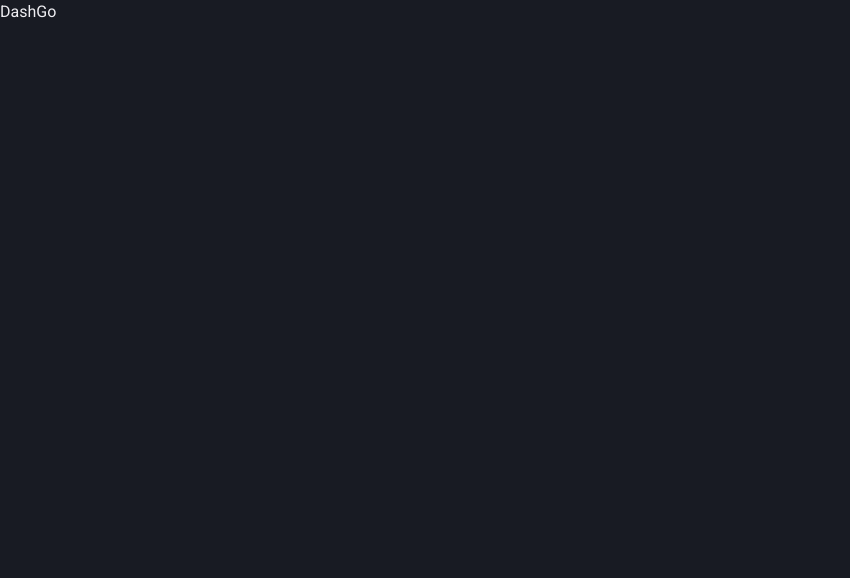
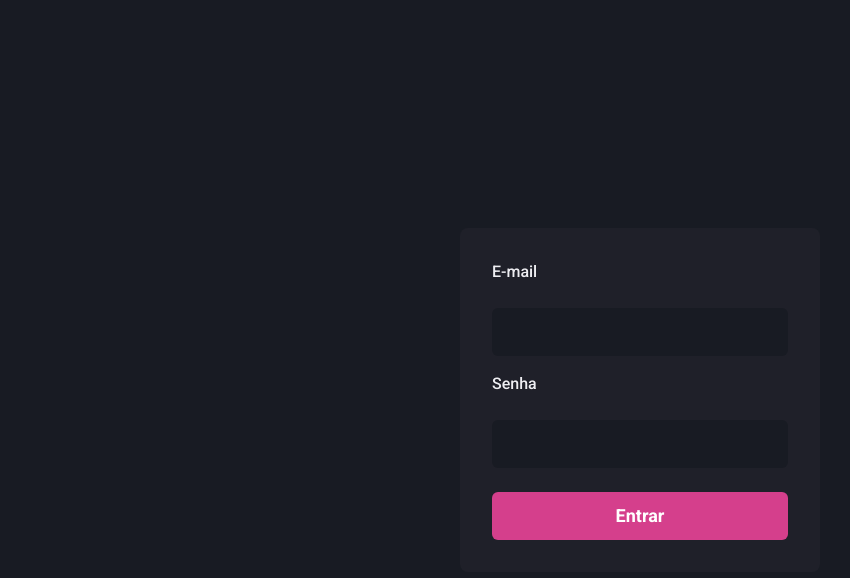
Before and after one commit to carlos-hr/dashgo, a Next.js app: page / in a window 1280 px wide. Shown: the top 578 px of the page, without its empty margins (0-850 px from the left). Built offline with nearby package versions, Linux system fonts and the light colour scheme.

Commit message:
feat(signIn): creating mock design of signin page

```diff
--- /dev/null
+++ b/src/components/index.tsx
@@ -0,0 +1 @@
+export { default as Input } from "./Form/Input";
--- a/src/pages/index.tsx
+++ b/src/pages/index.tsx
@@ -1,7 +1,53 @@
+import { Button, Flex, FormLabel, Input, Stack } from "@chakra-ui/react";
+
 export default function Home() {
   return (
-    <div>
-      <h1>DashGo</h1>
-    </div>
+    <Flex w="100vw" h="100vh" align="center" justify="center">
+      <Flex
+        as="form"
+        w="100%"
+        maxW="360"
+        bg="gray.800"
+        p="8"
+        borderRadius="8"
+        flexDir="column"
+      >
+        <Stack spacing="4">
+          <>
+            <FormLabel htmlFor="email">E-mail</FormLabel>
+            <Input
+              id="email"
+              name="email"
+              type="email"
+              focusBorderColor="pink.500"
+              bgColor="gray.900"
+              variant="filled"
+              _hover={{
+                bgColor: "gray.900",
+              }}
+              size="lg"
+            />
+          </>
+          <>
+            <FormLabel htmlFor="password">Senha</FormLabel>
+            <Input
+              id="password"
+              name="password"
+              type="password"
+              focusBorderColor="pink.500"
+              bgColor="gray.900"
+              variant="filled"
+              _hover={{
+                bgColor: "gray.900",
+              }}
+              size="lg"
+            />
+          </>
+        </Stack>
+        <Button type="submit" mt="6" colorScheme="pink" size="lg">
+          Entrar
+        </Button>
+      </Flex>
+    </Flex>
   );
 }
```
Also changed, not shown: src/components/Form/Input/index.tsx (added, +33 -0 lines).
